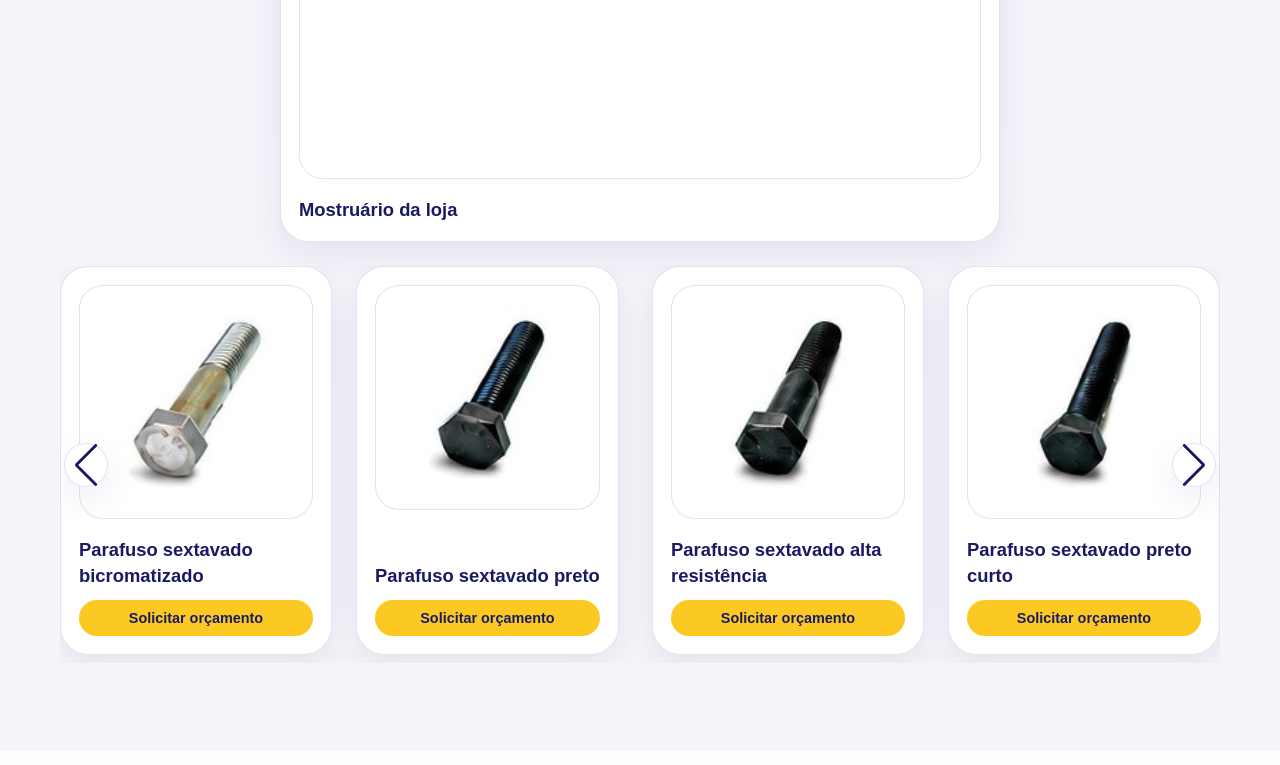
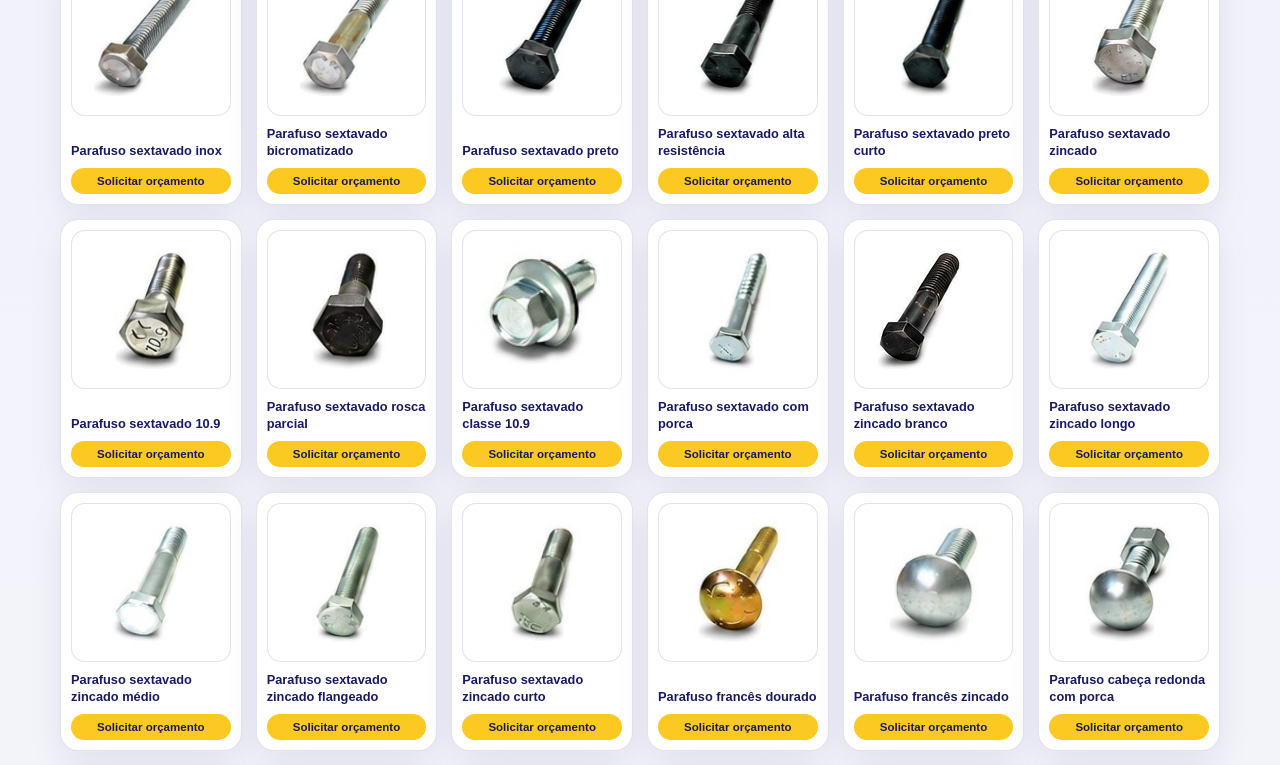
Before and after one commit to DavisonCDev/fixled, a React (Vite) app: page / in a window 1280 px wide. Shown: the part 3760-4525 px from the top of the page. Built offline with nearby package versions, Linux system fonts and the light colour scheme.

Commit message:
Replace screws carousel with compact grid of all items
Generated with [Devin](https://devin.ai)

Co-Authored-By: Devin <158243242+devin-ai-integration[bot]@users.noreply.github.com>

```diff
--- a/src/components/Projects/Projects.css
+++ b/src/components/Projects/Projects.css
@@ -7,6 +7,11 @@
 
 .projects-grid--3 {
   grid-template-columns: repeat(3, minmax(0, 1fr));
+}
+
+.projects-grid--compact {
+  grid-template-columns: repeat(6, minmax(0, 1fr));
+  gap: 14px;
 }
 
 .projects-card {
@@ -21,6 +26,11 @@
   box-sizing: border-box;
 }
 
+.projects-grid--compact .projects-card {
+  padding: 10px;
+  border-radius: var(--radius-md);
+}
+
 .projects-card__image {
   aspect-ratio: 1;
   margin-bottom: 18px;
@@ -28,6 +38,11 @@
   overflow: hidden;
   background: var(--color-surface);
   border: 1px solid var(--color-border);
+}
+
+.projects-grid--compact .projects-card__image {
+  margin-bottom: 10px;
+  border-radius: 14px;
 }
 
 .projects-card__image img,
@@ -38,11 +53,21 @@
   padding: 18px;
 }
 
+.projects-grid--compact .projects-card__image img,
+.projects-grid--compact .projects-card__image video {
+  padding: 10px;
+}
+
 .projects-card h3 {
   margin-top: auto;
   font-size: 1.15rem;
   line-height: 1.4;
   color: var(--color-primary);
+}
+
+.projects-grid--compact .projects-card h3 {
+  font-size: 0.8rem;
+  line-height: 1.3;
 }
 
 .projects-card__cta {
@@ -60,34 +85,14 @@
   transition: filter 0.2s ease;
 }
 
+.projects-grid--compact .projects-card__cta {
+  margin-top: 8px;
+  padding: 7px 8px;
+  font-size: 0.72rem;
+}
+
 .projects-card__cta:hover {
   filter: brightness(1.1);
-}
-
-.projects-swiper {
-  padding-bottom: 8px;
-}
-
-.projects-swiper .swiper-slide {
-  height: auto;
-  display: flex;
-}
-
-.projects-swiper .swiper-button-prev,
-.projects-swiper .swiper-button-next {
-  width: 44px;
-  height: 44px;
-  border-radius: 999px;
-  background: var(--color-surface);
-  border: 1px solid var(--color-border);
-  color: var(--color-primary);
-  box-shadow: var(--shadow-soft);
-}
-
-.projects-swiper .swiper-button-prev::after,
-.projects-swiper .swiper-button-next::after {
-  font-size: 1rem;
-  font-weight: 700;
 }
 
 .projects-hero-row {
@@ -111,6 +116,7 @@
   justify-content: center;
   margin-bottom: 18px;
   min-height: 360px;
+  aspect-ratio: auto;
   overflow: hidden;
 }
 
@@ -146,6 +152,10 @@
   .projects-grid--4 {
     grid-template-columns: repeat(2, minmax(0, 1fr));
   }
+
+  .projects-grid--compact {
+    grid-template-columns: repeat(4, minmax(0, 1fr));
+  }
 }
 
 @media (max-width: 720px) {
@@ -155,6 +165,11 @@
     grid-template-columns: 1fr;
   }
 
+  .projects-grid--compact {
+    grid-template-columns: repeat(3, minmax(0, 1fr));
+    gap: 10px;
+  }
+
   .projects-hero-row .projects-card__image--video {
     min-height: 260px;
   }
--- a/src/components/Projects/Projects.jsx
+++ b/src/components/Projects/Projects.jsx
@@ -1,8 +1,4 @@
 import { useState } from 'react'
-import { Swiper, SwiperSlide } from 'swiper/react'
-import { Autoplay, Navigation } from 'swiper/modules'
-import 'swiper/css'
-import 'swiper/css/navigation'
 import SectionIntro from '../SectionIntro/SectionIntro'
 import './Projects.css'
 
@@ -86,29 +82,13 @@ function Projects({
           </div>
         )}
 
-        {featured || showQuote ? (
-          <Swiper
-            className="projects-swiper"
-            modules={[Autoplay, Navigation]}
-            navigation
-            autoplay={{ delay: 3200, pauseOnMouseEnter: true }}
-            loop={rest.length > 4}
-            spaceBetween={24}
-            slidesPerView={1}
-            breakpoints={{
-              720: { slidesPerView: 2 },
-              1080: { slidesPerView: columns },
-            }}
-          >
-            {rest.map((project) => (
-              <SwiperSlide key={project.title}>{renderCard(project)}</SwiperSlide>
-            ))}
-          </Swiper>
-        ) : (
-          <div className={`projects-grid projects-grid--${columns}`}>
-            {rest.map(renderCard)}
-          </div>
-        )}
+        <div
+          className={`projects-grid projects-grid--${columns} ${
+            showQuote ? 'projects-grid--compact' : ''
+          }`}
+        >
+          {rest.map(renderCard)}
+        </div>
       </div>
     </section>
   )
```
